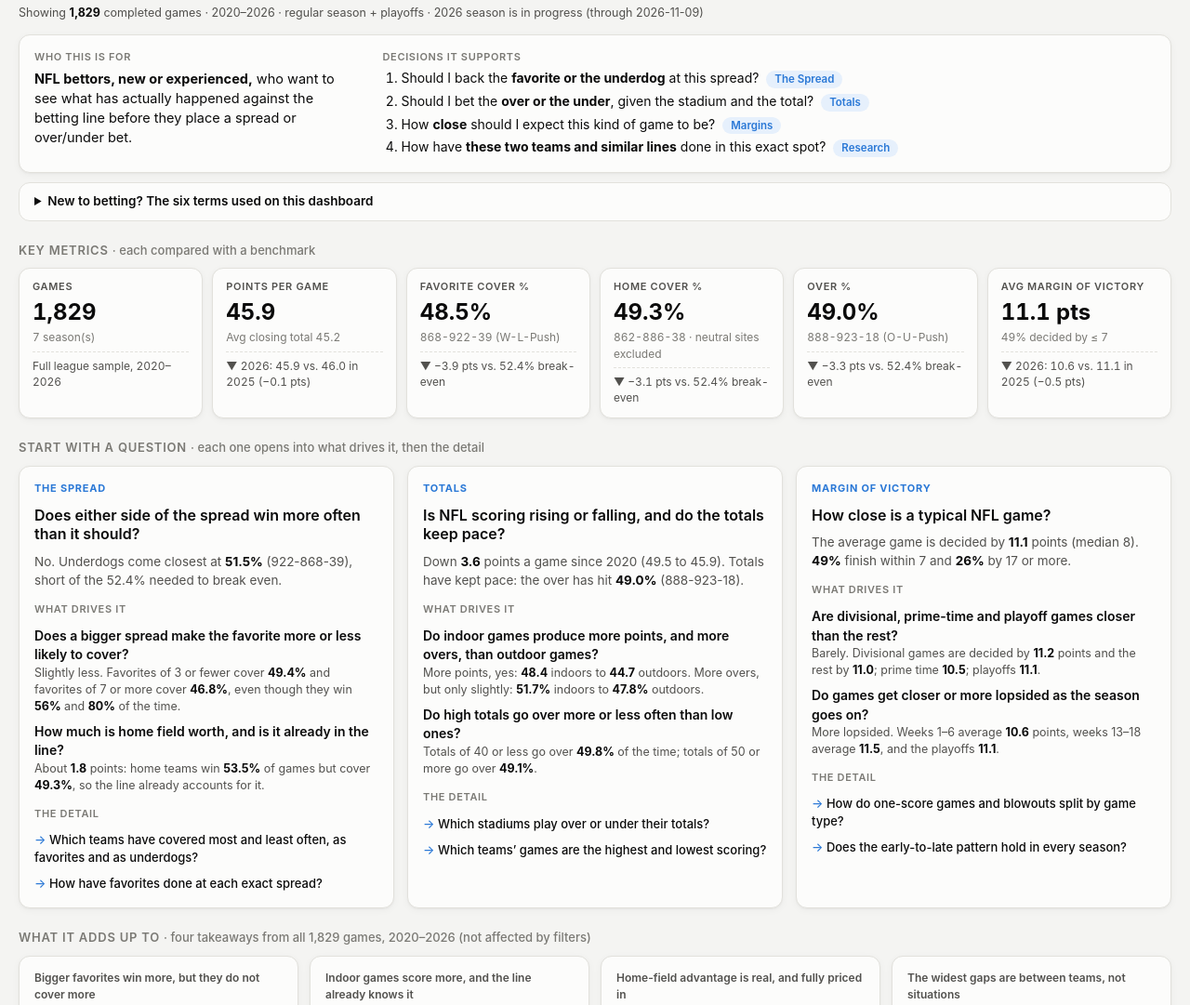
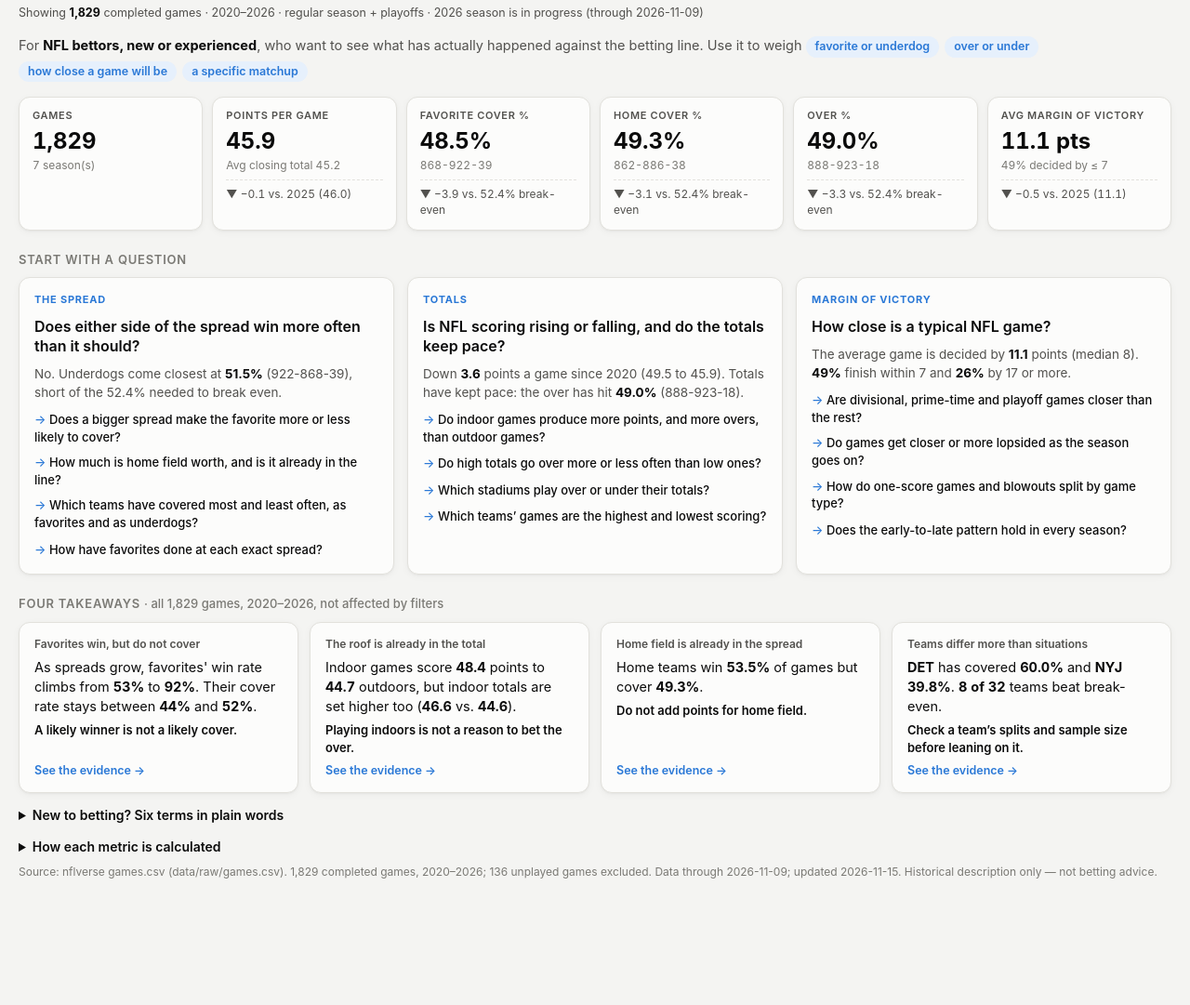
Before and after one commit to jeremymartin51005-tech/nfl-edge, a plain HTML site: page dashboard/nfl_dashboard.html in a window 1280 px wide. Shown: the part 182-1263 px from the top of the page at 93% size. After the commit the page ends 1189 px from the top, so only its background shows below. Drawn offline with Linux system fonts and the light colour scheme.

Commit message:
Shorten the Overview
One-line intended-user statement with decision links, single-line KPI
benchmarks, question cards showing only the opening answer plus links,
takeaways cut to one evidence sentence and one conclusion, glossary
moved beside the metric definitions.

Co-Authored-By: Claude Fable 5.2 <noreply@anthropic.com>
Claude-Session: https://claude.ai/code/session_01CN3pReqkbY4BpQZb6RxiVH

```diff
--- a/dashboard/nfl_dashboard.html
+++ b/dashboard/nfl_dashboard.html
@@ -165,7 +165,11 @@ tr.hl td { background: var(--accent-bg); }
 .pager button, .btn { background: var(--surface-2); border: 1px solid var(--border); border-radius: 8px; padding: 5px 11px; cursor: pointer; }
 .pager button:disabled { opacity: .4; cursor: default; }
 
-details.defs { margin-top: 22px; }
+details.defs { margin-top: 14px; }
+.lede { margin: 0 0 14px; font-size: 14.5px; color: var(--text-2); }
+.lede b { color: var(--text); }
+.lede button { background: var(--accent-bg); border: 0; color: var(--s1); border-radius: 999px; padding: 2px 10px; font-size: 12.5px; font-weight: 600; cursor: pointer; margin: 2px 2px 2px 0; }
+.answer .so { font-size: 13px; font-weight: 600; }
 details.terms { margin: 10px 0 0; background: var(--surface); border: 1px solid var(--border); border-radius: 12px; padding: 10px 16px; font-size: 13.5px; }
 .presets { display: flex; flex-direction: column; gap: 3px; }
 .presets > span { font-size: 11px; text-transform: uppercase; letter-spacing: .06em; color: var(--muted); font-weight: 600; }
@@ -249,19 +253,15 @@ details.qa[open] .chev .o, details.qa:not([open]) .chev .c { display: none; }
 
   <!-- OVERVIEW -->
   <section class="page on" id="p-overview">
-    <div class="card who">
-      <div><div class="q">Who this is for</div>
-        <p><b>NFL bettors, new or experienced,</b> who want to see what has actually happened against the betting line before they place a spread or over/under bet.</p></div>
-      <div><div class="q">Decisions it supports</div>
-        <ol>
-          <li>Should I back the <b>favorite or the underdog</b> at this spread? <button data-go="spreads">The Spread</button></li>
-          <li>Should I bet the <b>over or the under</b>, given the stadium and the total? <button data-go="totals">Totals</button></li>
-          <li>How <b>close</b> should I expect this kind of game to be? <button data-go="margins">Margins</button></li>
-          <li>How have <b>these two teams and similar lines</b> done in this exact spot? <button data-go="research">Research</button></li>
-        </ol></div>
-    </div>
-    <details class="defs terms">
-      <summary>New to betting? The six terms used on this dashboard</summary>
+    <p class="lede">For <b>NFL bettors, new or experienced</b>, who want to see what has actually happened against the betting line. Use it to weigh
+      <button data-go="spreads">favorite or underdog</button> <button data-go="totals">over or under</button> <button data-go="margins">how close a game will be</button> <button data-go="research">a specific matchup</button></p>
+    <div class="kpis" id="ovKpis"></div>
+    <div class="section-title">Start with a question</div>
+    <div class="grid g3" id="ovMap"></div>
+    <div class="section-title">Four takeaways <span style="text-transform:none;letter-spacing:0;font-weight:500" id="insScope"></span></div>
+    <div class="answers" id="ovInsights"></div>
+    <details class="defs">
+      <summary>New to betting? Six terms in plain words</summary>
       <dl>
         <dt>Point spread</dt><dd>The number of points the favorite is expected to win by. "Chiefs −3" means the Chiefs are favored by 3.</dd>
         <dt>Covering the spread</dt><dd>A favorite covers by winning by <b>more</b> than the spread. An underdog covers by losing by less than the spread, or by winning.</dd>
@@ -271,15 +271,6 @@ details.qa[open] .chev .o, details.qa:not([open]) .chev .c { display: none; }
         <dt>W-L-P</dt><dd>A record shown as wins, losses and pushes, for example 64-44-3.</dd>
       </dl>
     </details>
-    <div class="section-title">Key metrics <span style="text-transform:none;letter-spacing:0;font-weight:500">· each compared with a benchmark</span></div>
-    <div class="kpis" id="ovKpis"></div>
-    <div class="section-title">Start with a question <span style="text-transform:none;letter-spacing:0;font-weight:500">· each one opens into what drives it, then the detail</span></div>
-    <div class="grid g3" id="ovMap"></div>
-    <div class="section-title">What it adds up to <span style="text-transform:none;letter-spacing:0;font-weight:500" id="insScope"></span></div>
-    <div class="answers" id="ovInsights"></div>
-    <div class="answer" style="margin-top:14px;flex-direction:row;align-items:center;gap:14px;flex-wrap:wrap">
-      <div style="flex:1;min-width:240px"><div class="q">Looking at a specific game?</div><div class="a">Enter the matchup and the line you are offered to see how both teams and similar lines have performed.</div></div>
-      <button data-go="research" id="goResearch" style="margin:0">Open Research →</button></div>
     <details class="defs">
       <summary>How each metric is calculated</summary>
       <dl>
@@ -649,24 +640,24 @@ function renderOverview(g) {
   const span = `${SEASONS[0]}–${SEASONS[SEASONS.length - 1]}`;
   const arrow = d => +d.toFixed(1) > 0 ? '▲' : +d.toFixed(1) < 0 ? '▼' : '■';
   const sgn = (d, dp = 1) => { const r = +d.toFixed(dp); return (r > 0 ? '+' : r < 0 ? '−' : '') + Math.abs(r).toFixed(dp); };
-  const be = r => `${arrow((r - BE) * 100)} ${sgn((r - BE) * 100)} pts vs. 52.4% break-even`;
-  const vsLg = (v, base, unit, pctMode) => `${arrow(pctMode ? (v - base) * 100 : v - base)} ${sgn(pctMode ? (v - base) * 100 : v - base)}${unit} vs. league ${span} (${pctMode ? pct(base) : num(base)})`;
+  const be = r => `${arrow((r - BE) * 100)} ${sgn((r - BE) * 100)} vs. 52.4% break-even`;
+  const vsLg = (v, base, unit, pctMode) => `${arrow(pctMode ? (v - base) * 100 : v - base)} ${sgn(pctMode ? (v - base) * 100 : v - base)}${unit} vs. league (${pctMode ? pct(base) : num(base)})`;
   const ss = [...new Set(g.map(x => x.season))].sort((x, y) => x - y);
   const prevCmp = (fn, unit) => {                      // latest season in view vs. the one before it
     if (ss.length < 2) return '';
     const l = ss[ss.length - 1], p = ss[ss.length - 2];
     const lv = +fn(g.filter(x => x.season === l)).toFixed(1), pv = +fn(g.filter(x => x.season === p)).toFixed(1);
-    return `${arrow(lv - pv)} ${l}: ${num(lv)} vs. ${num(pv)} in ${p} (${sgn(lv - pv)}${unit})`;
+    return `${arrow(lv - pv)} ${sgn(lv - pv)} vs. ${p} (${num(pv)})`;
   };
   const avgPts = a => mean(a.map(x => x.pts)), avgMar = a => mean(a.map(x => x.margin));
   const lgFav = grade(lg.map(x => x.favAtsM)).pct, lgHome = grade(lg.filter(x => !x.neutral).map(x => x.homeAtsM)).pct, lgOu = grade(lg.map(x => x.ouM)).pct;
   const both = (a, b) => [a, b].filter(Boolean).join('<br>');
   $('#ovKpis').innerHTML = [
-    kpi('Games', g.length.toLocaleString(), `${ss.length} season(s)`, narrowed ? `${pct(g.length / lg.length, 0)} of all ${lg.length.toLocaleString()} league games` : `Full league sample, ${span}`),
+    kpi('Games', g.length.toLocaleString(), `${ss.length} season(s)`, narrowed ? `${pct(g.length / lg.length, 0)} of all ${lg.length.toLocaleString()} games` : ''),
     kpi('Points per game', num(avgPts(g)), `Avg closing total ${num(mean(g.filter(x => x.total != null).map(x => x.total)))}`, both(narrowed ? vsLg(avgPts(g), avgPts(lg), ' pts') : '', prevCmp(avgPts, ' pts'))),
-    kpi('Favorite cover %', pct(fav.pct), `${fav.rec} (W-L-Push)`, both(be(fav.pct), narrowed ? vsLg(fav.pct, lgFav, ' pts', true) : '')),
-    kpi('Home cover %', pct(home.pct), `${home.rec} · neutral sites excluded`, both(be(home.pct), narrowed ? vsLg(home.pct, lgHome, ' pts', true) : '')),
-    kpi('Over %', pct(ou.pct), `${ou.rec} (O-U-Push)`, both(be(ou.pct), narrowed ? vsLg(ou.pct, lgOu, ' pts', true) : '')),
+    kpi('Favorite cover %', pct(fav.pct), fav.rec, both(be(fav.pct), narrowed ? vsLg(fav.pct, lgFav, ' pts', true) : '')),
+    kpi('Home cover %', pct(home.pct), home.rec, both(be(home.pct), narrowed ? vsLg(home.pct, lgHome, ' pts', true) : '')),
+    kpi('Over %', pct(ou.pct), ou.rec, both(be(ou.pct), narrowed ? vsLg(ou.pct, lgOu, ' pts', true) : '')),
     kpi('Avg margin of victory', num(avgMar(g)) + ' pts', `${pct(g.filter(x => x.margin <= 7).length / g.length, 0)} decided by ≤ 7`, both(narrowed ? vsLg(avgMar(g), avgMar(lg), ' pts') : '', prevCmp(avgMar, ' pts'))),
   ].join('');
   renderInsights(GAMES, span);
@@ -676,33 +667,32 @@ function renderOverview(g) {
 
 /* Insights: always computed on the league baseline so the wording stays valid under any filter */
 function renderInsights(lg, span) {
-  $('#insScope').textContent = `· four takeaways from all ${lg.length.toLocaleString()} games, ${span} (not affected by filters)`;
+  $('#insScope').textContent = `· all ${lg.length.toLocaleString()} games, ${span}, not affected by filters`;
   const I = [];
-  const bk = BUCKETS.map(([l, lo, hi]) => { const gs = lg.filter(x => x.fav && Math.abs(x.spread) >= lo && Math.abs(x.spread) <= hi); return { l, n: gs.length, c: grade(gs.map(x => x.favAtsM)).pct, w: gs.filter(x => x.favWon === 1).length / gs.length }; }).filter(b => b.n >= 30);
+  const bk = BUCKETS.map(([l, lo, hi]) => { const gs = lg.filter(x => x.fav && Math.abs(x.spread) >= lo && Math.abs(x.spread) <= hi); return { n: gs.length, c: grade(gs.map(x => x.favAtsM)).pct, w: gs.filter(x => x.favWon === 1).length / gs.length }; }).filter(b => b.n >= 30);
   const fav = grade(lg.map(x => x.favAtsM));
   if (bk.length > 1) {
-    const f = bk[0], l = bk[bk.length - 1], cs = bk.map(b => b.c);
-    I.push(['Bigger favorites win more, but they do not cover more', `Favorites' outright win rate goes from <b>${pct(f.w, 0)}</b> (${f.l} pts) to <b>${pct(l.w, 0)}</b> (${l.l} pts), yet their cover rate stays between <b>${pct(Math.min(...cs), 0)}</b> and <b>${pct(Math.max(...cs), 0)}</b> in every spread bucket. Overall, favorites cover <b>${pct(fav.pct)}</b> (${fav.rec}).`,
-      `${fav.pct < BE ? 'Betting favorites blindly loses money: the rate is below the 52.4% needed to break even.' : 'Favorites have cleared break-even in this sample.'} Do not lay a big number just because the team is very likely to win.`, 'spreads', 'size']);
+    const cs = bk.map(b => b.c);
+    I.push(['Favorites win, but do not cover', `As spreads grow, favorites' win rate climbs from <b>${pct(bk[0].w, 0)}</b> to <b>${pct(bk[bk.length - 1].w, 0)}</b>. Their cover rate stays between <b>${pct(Math.min(...cs), 0)}</b> and <b>${pct(Math.max(...cs), 0)}</b>.`,
+      fav.pct < BE ? 'A likely winner is not a likely cover.' : 'Favorites have cleared break-even here, but not by spread size.', 'spreads', 'size']);
   }
   const ind = lg.filter(x => x.roof && x.indoor), out = lg.filter(x => x.roof && !x.indoor);
   if (ind.length && out.length) {
-    const io = grade(ind.map(x => x.ouM)), oo = grade(out.map(x => x.ouM)), tl = a => mean(a.filter(x => x.total != null).map(x => x.total));
-    const best = Math.max(io.pct, 1 - io.pct, oo.pct, 1 - oo.pct);
-    I.push(['Indoor games score more, and the line already knows it', `Indoor games average <b>${num(mean(ind.map(x => x.pts)))}</b> points vs. <b>${num(mean(out.map(x => x.pts)))}</b> outdoors, but sportsbooks also set indoor totals higher (<b>${num(tl(ind))}</b> vs. <b>${num(tl(out))}</b>). The over hits <b>${pct(io.pct)}</b> indoors and <b>${pct(oo.pct)}</b> outdoors.`,
-      `${best > BE ? 'One side of this split has cleared break-even, but only narrowly.' : 'No side of the indoor/outdoor split reaches the 52.4% break-even rate.'} The roof alone is not a reason to bet an over or an under.`, 'totals', 'roof']);
+    const tl = a => mean(a.filter(x => x.total != null).map(x => x.total)), io = grade(ind.map(x => x.ouM)).pct;
+    I.push(['The roof is already in the total', `Indoor games score <b>${num(mean(ind.map(x => x.pts)))}</b> points to <b>${num(mean(out.map(x => x.pts)))}</b> outdoors, but indoor totals are set higher too (<b>${num(tl(ind))}</b> vs. <b>${num(tl(out))}</b>).`,
+      io > BE ? 'Indoor overs have cleared break-even, narrowly.' : 'Playing indoors is not a reason to bet the over.', 'totals', 'roof']);
   }
   const nn = lg.filter(x => !x.neutral), home = grade(nn.map(x => x.homeAtsM));
-  I.push(['Home-field advantage is real, and fully priced in', `Home teams win <b>${pct(nn.filter(x => x.result > 0).length / nn.length)}</b> of games by an average of <b>${num(mean(nn.map(x => x.result)))}</b> points, but cover the spread ${home.pct < .5 ? 'only' : 'just'} <b>${pct(home.pct)}</b> of the time (${home.rec}).`,
-    `Being at home helps a team win, not beat the spread. ${home.pct < .5 ? 'Road teams have covered slightly more often.' : 'Home teams have covered slightly more often.'} Do not add points for home field; the line has done it.`, 'spreads', 'hfa']);
+  I.push(['Home field is already in the spread', `Home teams win <b>${pct(nn.filter(x => x.result > 0).length / nn.length)}</b> of games but cover <b>${pct(home.pct)}</b>.`,
+    home.pct > BE ? 'Home teams have cleared break-even in this sample.' : 'Do not add points for home field.', 'spreads', 'hfa']);
   const tr = TEAMS.map(t => { const gr = grade(lg.filter(x => x.home === t || x.away === t).map(x => x.homeAtsM == null ? null : x.home === t ? x.homeAtsM : -x.homeAtsM)); return { t, ...gr }; }).filter(r => r.w + r.l >= 30).sort((a, b) => b.pct - a.pct);
   if (tr.length > 1) {
-    const top = tr[0], bot = tr[tr.length - 1], above = tr.filter(r => r.pct > BE).length;
-    I.push(['The widest gaps are between teams, not situations', `<b>${top.t}</b> has covered <b>${pct(top.pct)}</b> (${top.rec}) and <b>${bot.t}</b> only <b>${pct(bot.pct)}</b> (${bot.rec}), a ${Math.round((top.pct - bot.pct) * 100)}-point gap. <b>${above} of ${tr.length}</b> teams are above break-even.`,
-      `Team history separates sides far more than home field or spread size. Check a team's favorite and underdog splits and its sample size before leaning on it; long streaks tend to fade as the market adjusts.`, 'spreads', 'teams']);
+    const top = tr[0], bot = tr[tr.length - 1];
+    I.push(['Teams differ more than situations', `<b>${top.t}</b> has covered <b>${pct(top.pct)}</b> and <b>${bot.t}</b> <b>${pct(bot.pct)}</b>. <b>${tr.filter(r => r.pct > BE).length} of ${tr.length}</b> teams beat break-even.`,
+      'Check a team’s splits and sample size before leaning on it.', 'spreads', 'teams']);
   }
-  $('#ovInsights').innerHTML = I.map(a => `<div class="answer"><div class="q">${a[0]}</div><div class="a">${a[1]}</div><div class="imp"><b>What it means:</b> ${a[2]}</div><button data-go="${a[3]}" data-q="${a[4]}">See the evidence →</button></div>`).join('');
-  document.querySelectorAll('#ovInsights [data-go], .who [data-go]').forEach(b => b.onclick = () => go(b.dataset.go, b.dataset.q));
+  $('#ovInsights').innerHTML = I.map(a => `<div class="answer"><div class="q">${a[0]}</div><div class="a">${a[1]}</div><div class="so">${a[2]}</div><button data-go="${a[3]}" data-q="${a[4]}">See the evidence →</button></div>`).join('');
+  document.querySelectorAll('#ovInsights [data-go], .lede [data-go]').forEach(b => b.onclick = () => go(b.dataset.go, b.dataset.q));
 }
 
 /* ---------- Question framework ---------- */
@@ -790,8 +780,7 @@ function renderMap(g) {
   const A = answers(g);
   $('#ovMap').innerHTML = TREE.map(t => `<div class="card map"><div class="sec">${t.title}</div>
     <div class="bq"><button data-go="${t.tab}" data-q="${t.big[0]}">${t.big[1]}</button></div><div class="ba">${A[t.big[0]]}</div>
-    <div class="lab">What drives it</div><ul>${t.drivers.map(([id, q]) => `<li><button data-go="${t.tab}" data-q="${id}">${q}</button><span>${A[id]}</span></li>`).join('')}</ul>
-    <div class="lab">The detail</div><ul>${t.detail.map(([id, q]) => `<li class="d"><button data-go="${t.tab}" data-q="${id}">${q}</button></li>`).join('')}</ul></div>`).join('');
+    <ul>${[...t.drivers, ...t.detail].map(([id, q]) => `<li class="d"><button data-go="${t.tab}" data-q="${id}">${q}</button></li>`).join('')}</ul></div>`).join('');
   document.querySelectorAll('#ovMap [data-go]').forEach(b => b.onclick = () => go(b.dataset.go, b.dataset.q));
 }
 
@@ -1229,7 +1218,6 @@ document.querySelectorAll('#presets button').forEach(b => b.onclick = () => {
   const n = +b.dataset.n; F.to = SEASONS[SEASONS.length - 1]; F.from = n ? SEASONS[Math.max(0, SEASONS.length - n)] : SEASONS[0];
   $('#fFrom').value = F.from; $('#fTo').value = F.to; render();
 });
-$('#goResearch').onclick = () => setTab('research');
 document.querySelectorAll('details.qa').forEach(d => d.addEventListener('toggle', () => { if (d.open) render(); syncXall(); }));
 function syncXall() { document.querySelectorAll('[data-xall]').forEach(b => { const ds = [...b.closest('.page').querySelectorAll('details.qa')]; b.textContent = ds.every(d => d.open) ? 'Close the detail' : 'Open all'; }); }
 document.querySelectorAll('[data-xall]').forEach(b => b.onclick = () => {
```
Also changed, not shown: dashboard/template.html (+37 -49 lines).
